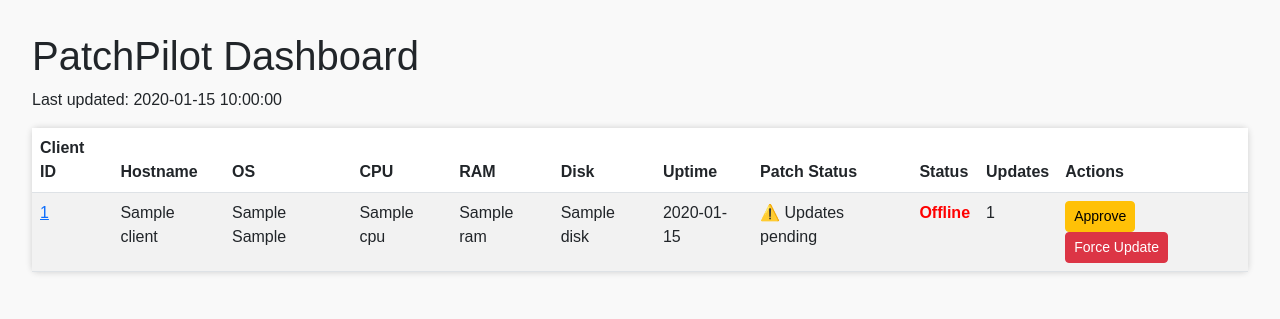
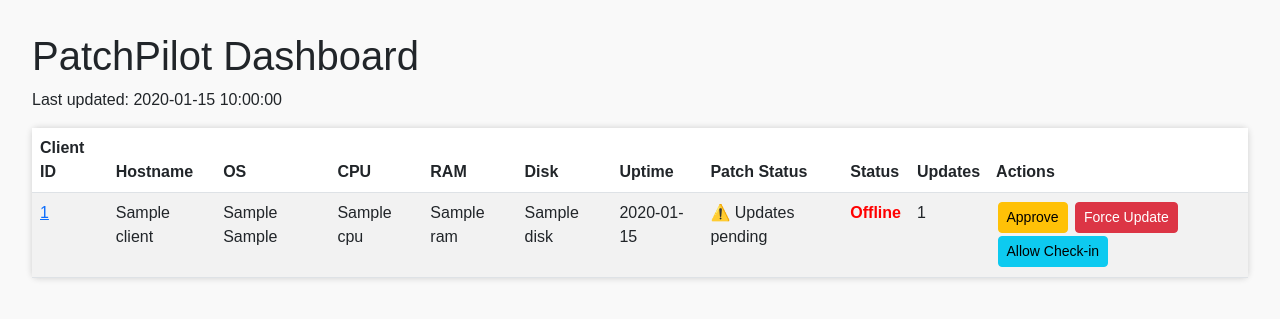
Before and after one commit to gitarman94/PatchPilot, a Python web app: template templates/client.html in a window 1280 px wide. Shown: the top 319 px of the page. Run offline with Jinja, Linux system fonts and the light colour scheme; the template is opened without the code that fills it: most values are stand-ins (such as "Sample title", 1, 10 or a date in 2020).

Commit message:
Update client.html

```diff
--- a/templates/client.html
+++ b/templates/client.html
@@ -34,13 +34,16 @@
             color: red;
             font-weight: bold;
         }
+        .btn-sm {
+            margin: 0.1em;
+        }
     </style>
 </head>
 <body>
     <h1>PatchPilot Dashboard</h1>
     <p>Last updated: {{ now }}</p>
 
-    <table class="table table-striped">
+    <table class="table table-striped table-hover">
         <thead>
             <tr>
                 <th>Client ID</th>
@@ -60,7 +63,7 @@
             {% for client in clients %}
             <tr>
                 <td><a href="/clients/{{ client.id }}">{{ client.id }}</a></td>
-                <td>{{ client.client_name }}</td>
+                <td>{{ client.client_name or 'N/A' }}</td>
                 <td>{{ client.os or 'N/A' }} {{ client.os_version or '' }}</td>
                 <td>{{ client.cpu or 'N/A' }}</td>
                 <td>{{ client.ram or 'N/A' }}</td>
@@ -90,6 +93,9 @@
                     <form method="post" action="/admin/force-update/{{ client.id }}" style="display:inline;">
                         <button type="submit" class="btn btn-danger btn-sm">Force Update</button>
                     </form>
+                    <form method="post" action="/admin/allow-checkin/{{ client.id }}" style="display:inline;">
+                        <button type="submit" class="btn btn-info btn-sm">Allow Check-in</button>
+                    </form>
                 </td>
             </tr>
             {% endfor %}
```
